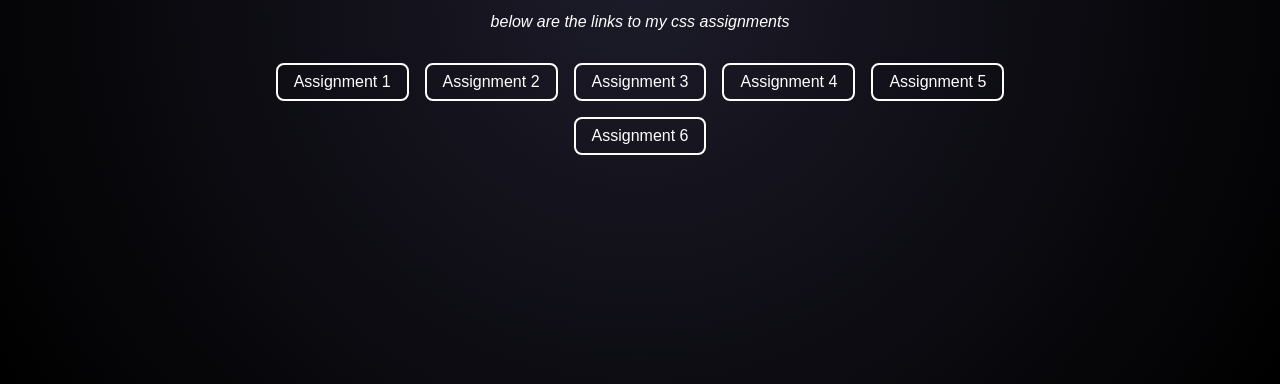
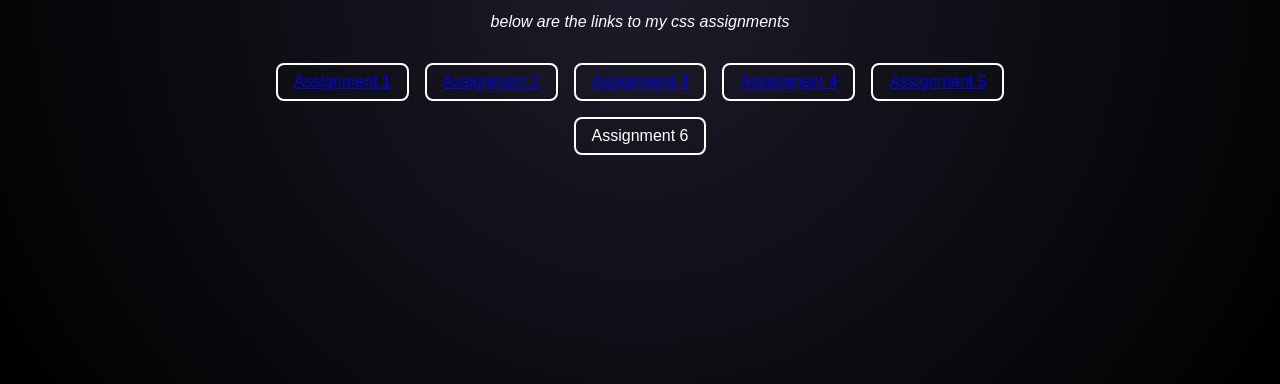
Before and after one commit to demmy-bit/css-assignment, a plain HTML site: page index.html in a window 1280 px wide. Shown: the part 416-800 px from the top of the page. Drawn offline with Linux system fonts and the light colour scheme.

Commit message:
Update index.html

```diff
--- a/index.html
+++ b/index.html
@@ -12,11 +12,11 @@
         <p class="info">ALT/SOE/024/4670</p>
         <p class="subtext">below are the links to my css assignments</p>
         <div class="assignments">
-            <button>Assignment 1</button>
-            <button>Assignment 2</button>
-            <button>Assignment 3</button>
-            <button>Assignment 4</button>
-            <button>Assignment 5</button>
+           <button> <a href="./css assignment 1/index.html">Assignment 1</a></button>
+            <button><a href="./css assignment 2/index.html">Assignment 2</a></button>
+            <button> <a href="./css assignment 3/index.html">Assignment 3</a></button>
+            <button><a href="./css assignment 4/">Assignment 4</a></button>
+            <button><a href="./css assignment 5/">Assignment 5</a></button>
             <button>Assignment 6</button>
         </div>
     </div>
```
